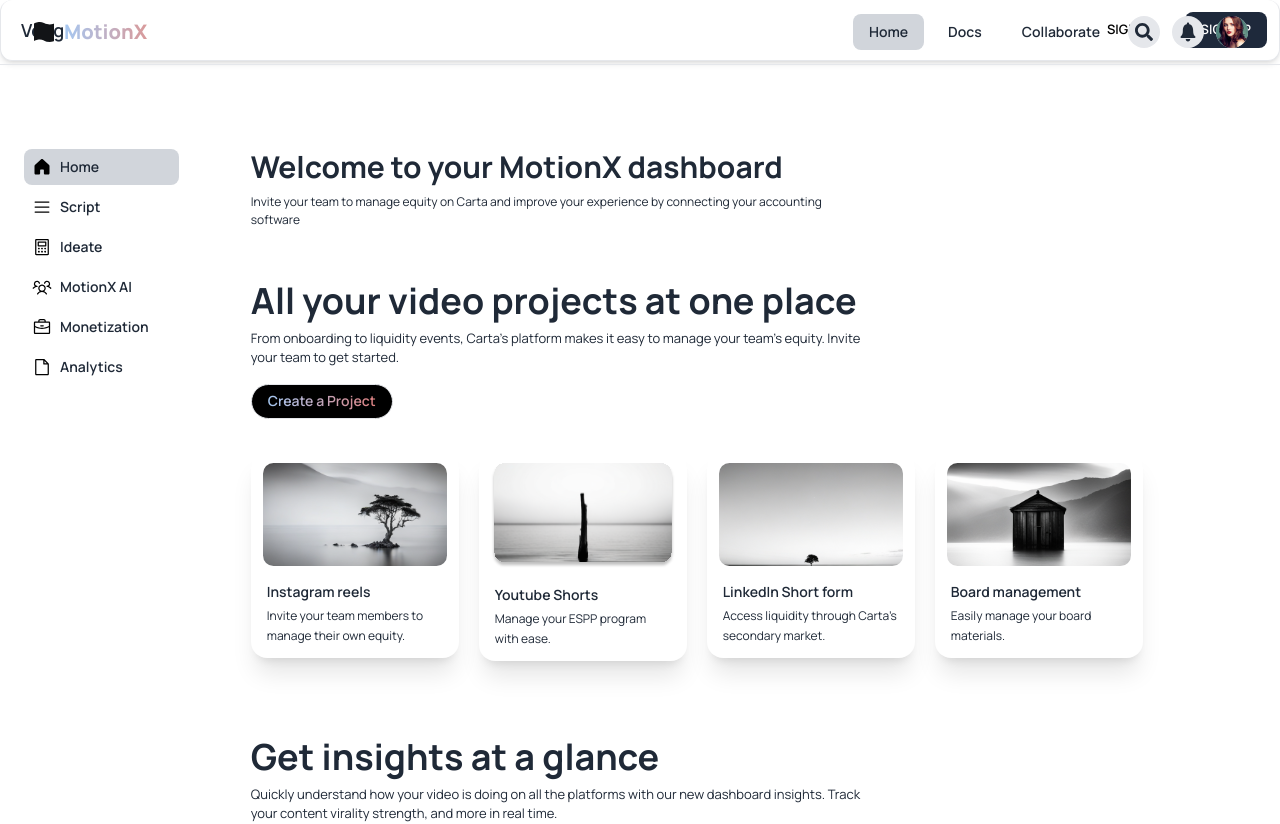
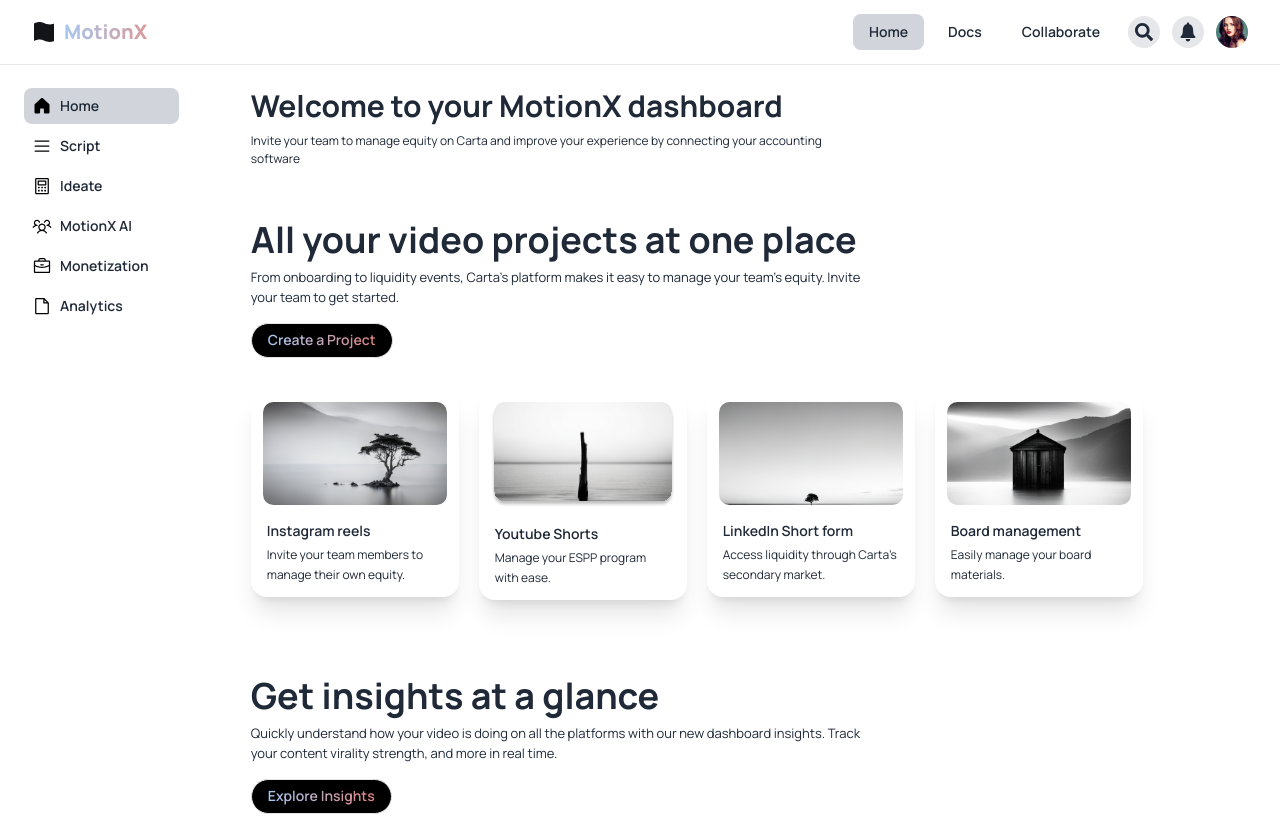
Before and after one commit to mdhabibur/mtnx_Feature_Test, a React (Vite) app in the folder frontend/: page / in a window 1280 px wide. Shown: the top 824 px of the page. Built offline with nearby package versions, Linux system fonts and the light colour scheme.

Commit message:
public route and dashboard routes issue solved

```diff
--- a/frontend/src/App.jsx
+++ b/frontend/src/App.jsx
@@ -22,7 +22,6 @@ import PublicNavbar from "./components/navigation/PublicNavbar";
 const App = () => {
 	return (
 		<Router>
-			<PublicNavbar />
 			<Routes>
 				<Route path="/" element = {<MainLayout />}>
 					{/* nested routes  */}
@@ -44,11 +43,13 @@ const App = () => {
 					<Route path = "monetization" element = {<Monetization />} />
 					<Route path = "analytics" element = {<Analytics />} />
 
+
+					<Route path="/landing" element={<Landing/>} />
+					<Route path="/signup" element={<SignUp/>} />
+					<Route path="/signin" element={<SignIn/>} />
+
 				</Route>
 
-				<Route path="/landing" element={<Landing/>} />
-				<Route path="/signup" element={<SignUp/>} />
-				<Route path="/signin" element={<SignIn/>} />
 
 
 			</Routes>
--- a/frontend/src/components/layout/MainLayout.jsx
+++ b/frontend/src/components/layout/MainLayout.jsx
@@ -7,6 +7,7 @@ import ideate from "../../assets/images/sidebar/ideate.svg"
 import motionx_ai from "../../assets/images/sidebar/motionx_ai.svg"
 import monetization from "../../assets/images/sidebar/monetization.svg"
 import analytics from "../../assets/images/sidebar/analytics.svg"
+import PublicNavbar from "../navigation/PublicNavbar";
 
 
 
@@ -14,10 +15,17 @@ const MainLayout = () => {
 
     const location = useLocation()
 
+      // Check if the current path is '/signin' or '/signup'
+        const isPublicRoute = location.pathname === '/landing' || location.pathname === '/signin' || location.pathname === '/signup';
+
+
 	return (
 		<div>
-			<Navbar />
+            {isPublicRoute ? <PublicNavbar /> : <Navbar />}
+
 			{/* <Sidebar /> */}
+            {!isPublicRoute ?
+            (
                 <div className="flex flex-row justify-between gap-4 my-16">
 
                 <div className="flex flex-col w-[20%] sm:w-[22%] md:w-[22%] lg:w-[16%] max-h-full container px-4 sm:px-10 md:px-6 bg-white">
@@ -84,6 +92,10 @@ const MainLayout = () => {
 
                 </div>
 
+            ) :
+            <Outlet />
+        }
+
 
 
 		</div>
--- a/frontend/src/components/navigation/PublicNavbar.jsx
+++ b/frontend/src/components/navigation/PublicNavbar.jsx
@@ -1,5 +1,6 @@
 import React, { useState } from 'react'; // Make sure to import useState
 import { Bars3Icon, XMarkIcon } from '@heroicons/react/24/outline';
+import { Link } from 'react-router-dom';
 
 const PublicNavbar = () => {
   const [openMenu, setOpenMenu] = useState(false);
@@ -12,7 +13,11 @@ const PublicNavbar = () => {
     <nav className="sticky top-0 z-10 bg-white  shadow-md max-w-7xl mx-auto p-3 border border-t-0 rounded-xl ">
       <div className="flex items-center justify-between">
         {/* Brand Name */}
-        <div className="text-lg font-semibold mx-2 ">Vogg</div>
+        <div className="text-lg font-semibold mx-2 ">
+          <Link to='/landing'>
+          Vogg
+          </Link>
+          </div>
 
         {/* Desktop Menu */}
         <div className="hidden md:flex space-x-4">
```
Lines whose indentation alone changed are shown as unchanged.
